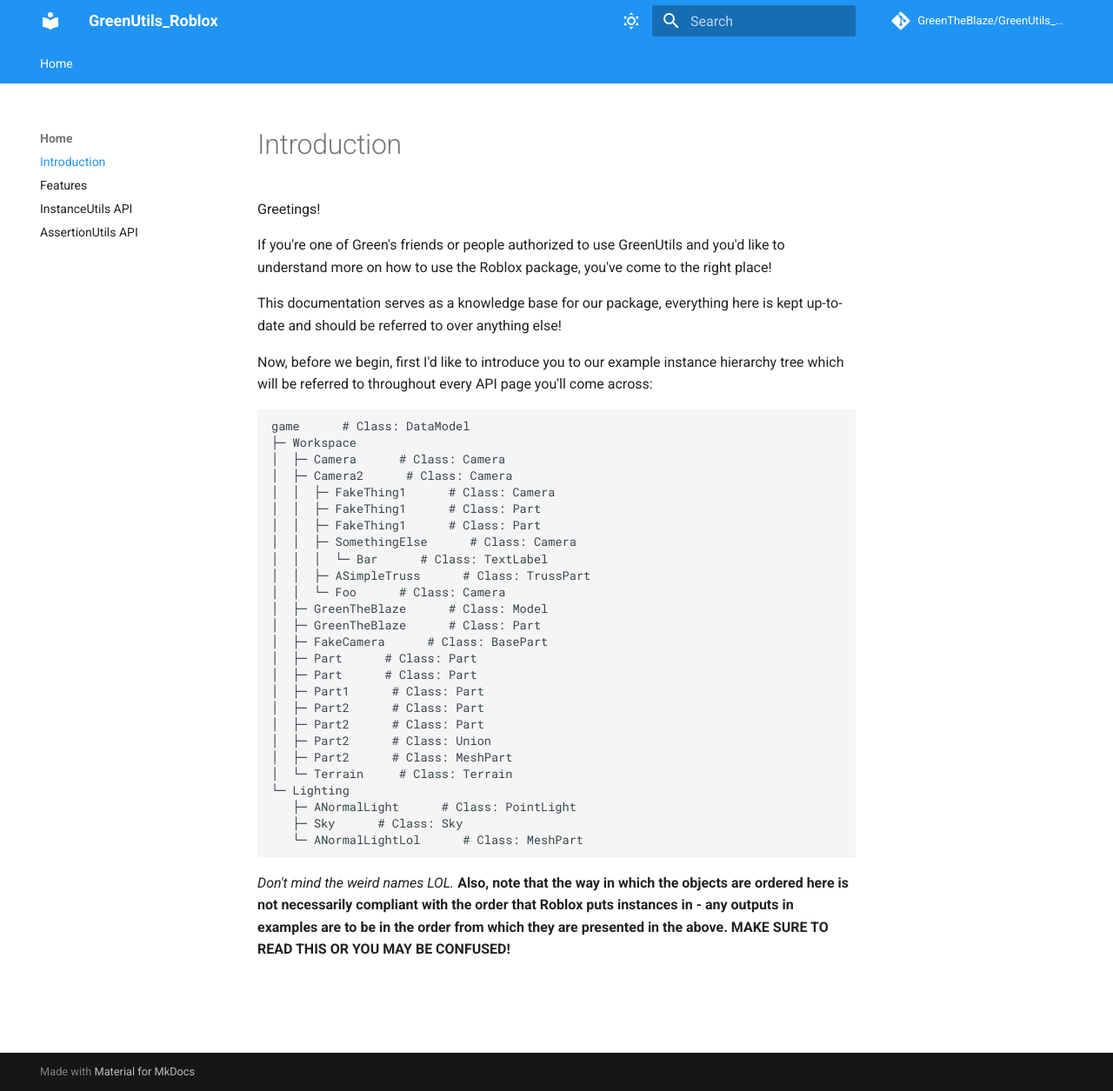
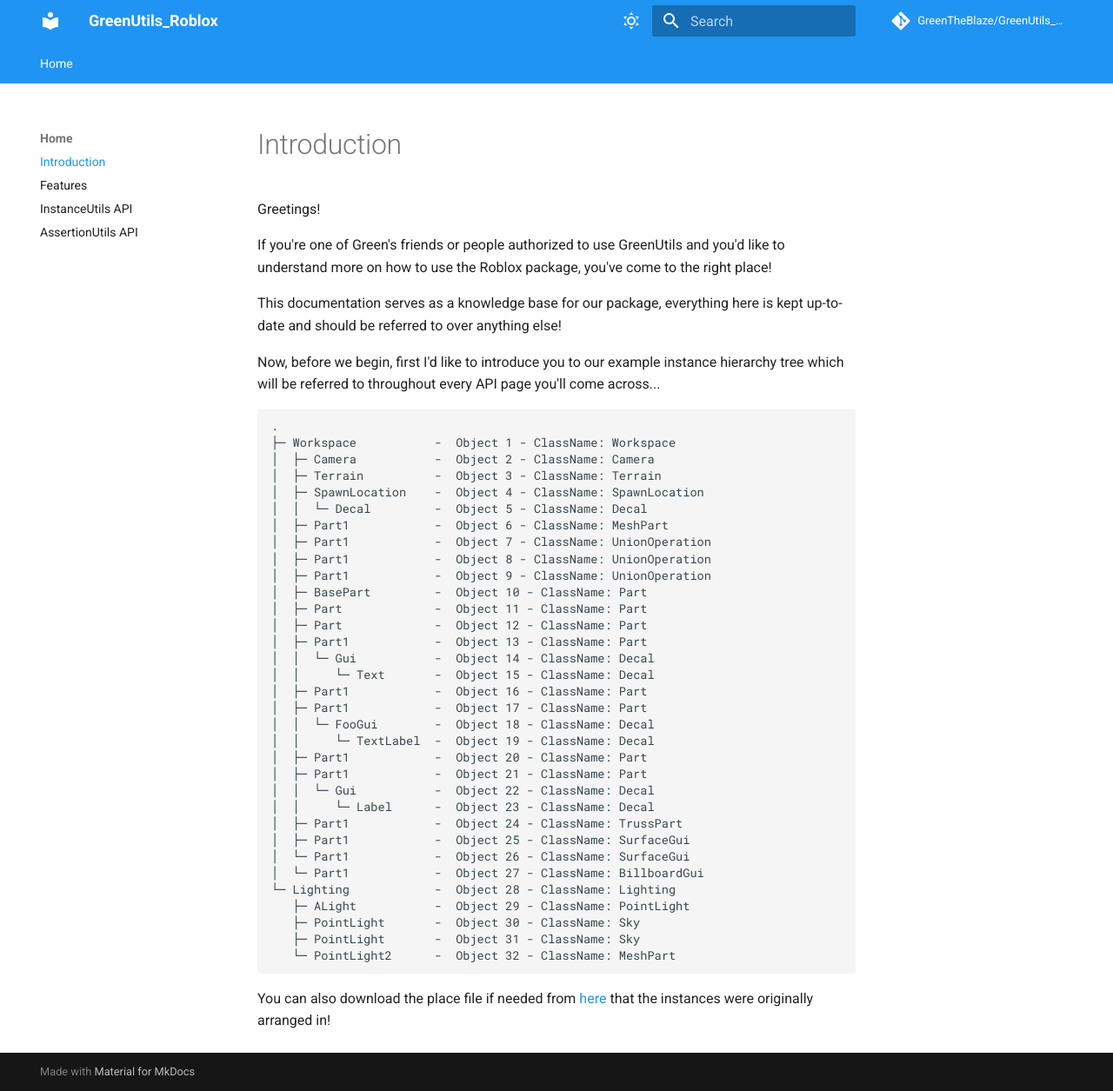
Before and after one commit to GreenTheBlaze/GreenUtils_Roblox, an MkDocs documentation site: the page built from docs/index.md, in a window 1280 px wide and 1255 px high. Shown: the whole window at 87% size. Built offline with MkDocs 1.6.1 and Material for MkDocs 9.7.7, drawn with Linux system fonts in a browser that asks for light colours; comment, search, counter and statistics services are not loaded.

Commit message:
Update index.md

````diff
--- a/docs/index.md
+++ b/docs/index.md
@@ -4,34 +4,41 @@ If you're one of Green's friends or people authorized to use GreenUtils and you'
 
 This documentation serves as a knowledge base for our package, everything here is kept up-to-date and should be referred to over anything else!
 
-Now, before we begin, first I'd like to introduce you to our example instance hierarchy tree which will be referred to throughout every API page you'll come across:
+Now, before we begin, first I'd like to introduce you to our example instance hierarchy tree which will be referred to throughout every API page you'll come across...
 ```
-game      # Class: DataModel
-├─ Workspace
-│  ├─ Camera      # Class: Camera
-│  ├─ Camera2      # Class: Camera
-│  │  ├─ FakeThing1      # Class: Camera
-│  │  ├─ FakeThing1      # Class: Part
-│  │  ├─ FakeThing1      # Class: Part
-│  │  ├─ SomethingElse      # Class: Camera
-│  │  │  └─ Bar      # Class: TextLabel
-│  │  ├─ ASimpleTruss      # Class: TrussPart
-│  │  └─ Foo      # Class: Camera
-│  ├─ GreenTheBlaze      # Class: Model
-│  ├─ GreenTheBlaze      # Class: Part
-│  ├─ FakeCamera      # Class: BasePart
-│  ├─ Part      # Class: Part
-│  ├─ Part      # Class: Part
-│  ├─ Part1      # Class: Part
-│  ├─ Part2      # Class: Part
-│  ├─ Part2      # Class: Part
-│  ├─ Part2      # Class: Union
-│  ├─ Part2      # Class: MeshPart
-│  └─ Terrain     # Class: Terrain
-└─ Lighting
-   ├─ ANormalLight      # Class: PointLight
-   ├─ Sky      # Class: Sky
-   └─ ANormalLightLol      # Class: MeshPart
+.
+├─ Workspace           -  Object 1 - ClassName: Workspace
+│  ├─ Camera           -  Object 2 - ClassName: Camera
+│  ├─ Terrain          -  Object 3 - ClassName: Terrain
+│  ├─ SpawnLocation    -  Object 4 - ClassName: SpawnLocation
+│  │  └─ Decal         -  Object 5 - ClassName: Decal
+│  ├─ Part1            -  Object 6 - ClassName: MeshPart
+│  ├─ Part1            -  Object 7 - ClassName: UnionOperation
+│  ├─ Part1            -  Object 8 - ClassName: UnionOperation
+│  ├─ Part1            -  Object 9 - ClassName: UnionOperation
+│  ├─ BasePart         -  Object 10 - ClassName: Part
+│  ├─ Part             -  Object 11 - ClassName: Part
+│  ├─ Part             -  Object 12 - ClassName: Part
+│  ├─ Part1            -  Object 13 - ClassName: Part
+│  │  └─ Gui           -  Object 14 - ClassName: Decal
+│  │     └─ Text       -  Object 15 - ClassName: Decal
+│  ├─ Part1            -  Object 16 - ClassName: Part
+│  ├─ Part1            -  Object 17 - ClassName: Part
+│  │  └─ FooGui        -  Object 18 - ClassName: Decal
+│  │     └─ TextLabel  -  Object 19 - ClassName: Decal
+│  ├─ Part1            -  Object 20 - ClassName: Part
+│  ├─ Part1            -  Object 21 - ClassName: Part
+│  │  └─ Gui           -  Object 22 - ClassName: Decal
+│  │     └─ Label      -  Object 23 - ClassName: Decal
+│  ├─ Part1            -  Object 24 - ClassName: TrussPart
+│  ├─ Part1            -  Object 25 - ClassName: SurfaceGui
+│  └─ Part1            -  Object 26 - ClassName: SurfaceGui
+│  └─ Part1            -  Object 27 - ClassName: BillboardGui
+└─ Lighting            -  Object 28 - ClassName: Lighting
+   ├─ ALight           -  Object 29 - ClassName: PointLight
+   ├─ PointLight       -  Object 30 - ClassName: Sky
+   ├─ PointLight       -  Object 31 - ClassName: Sky
+   └─ PointLight2      -  Object 32 - ClassName: MeshPart
 ```
-*Don't mind the weird names LOL.*
-**Also, note that the way in which the objects are ordered here is not necessarily compliant with the order that Roblox puts instances in - any outputs in examples are to be in the order from which they are presented in the above. MAKE SURE TO READ THIS OR YOU MAY BE CONFUSED!**
+
+You can also download the place file if needed from [here](https://github.com/GreenTheBlaze/GreenUtils_Roblox/blob/main/dependencies/GreenUtilsHierarchyReference.rbxl) that the instances were originally arranged in!
````
